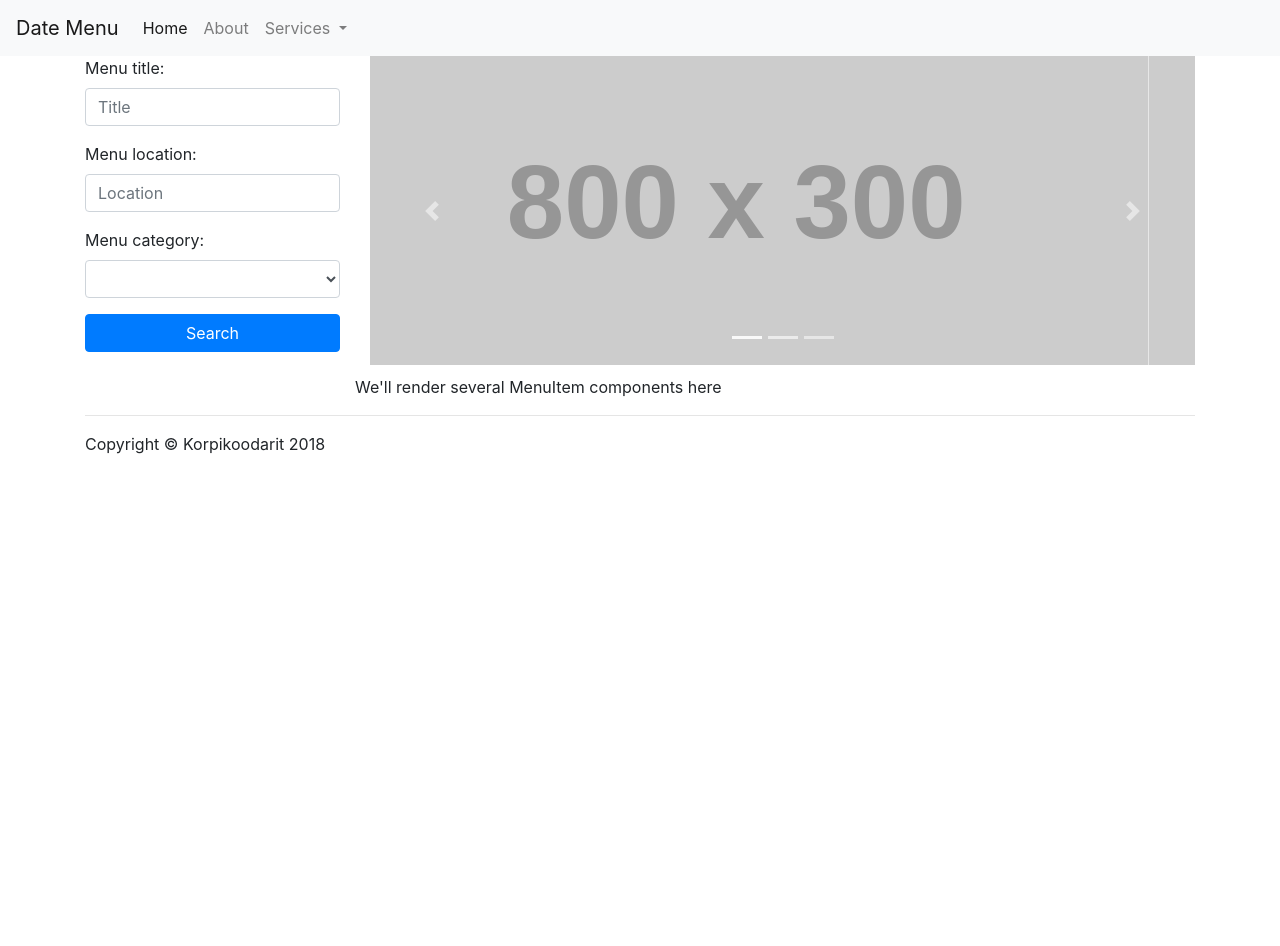
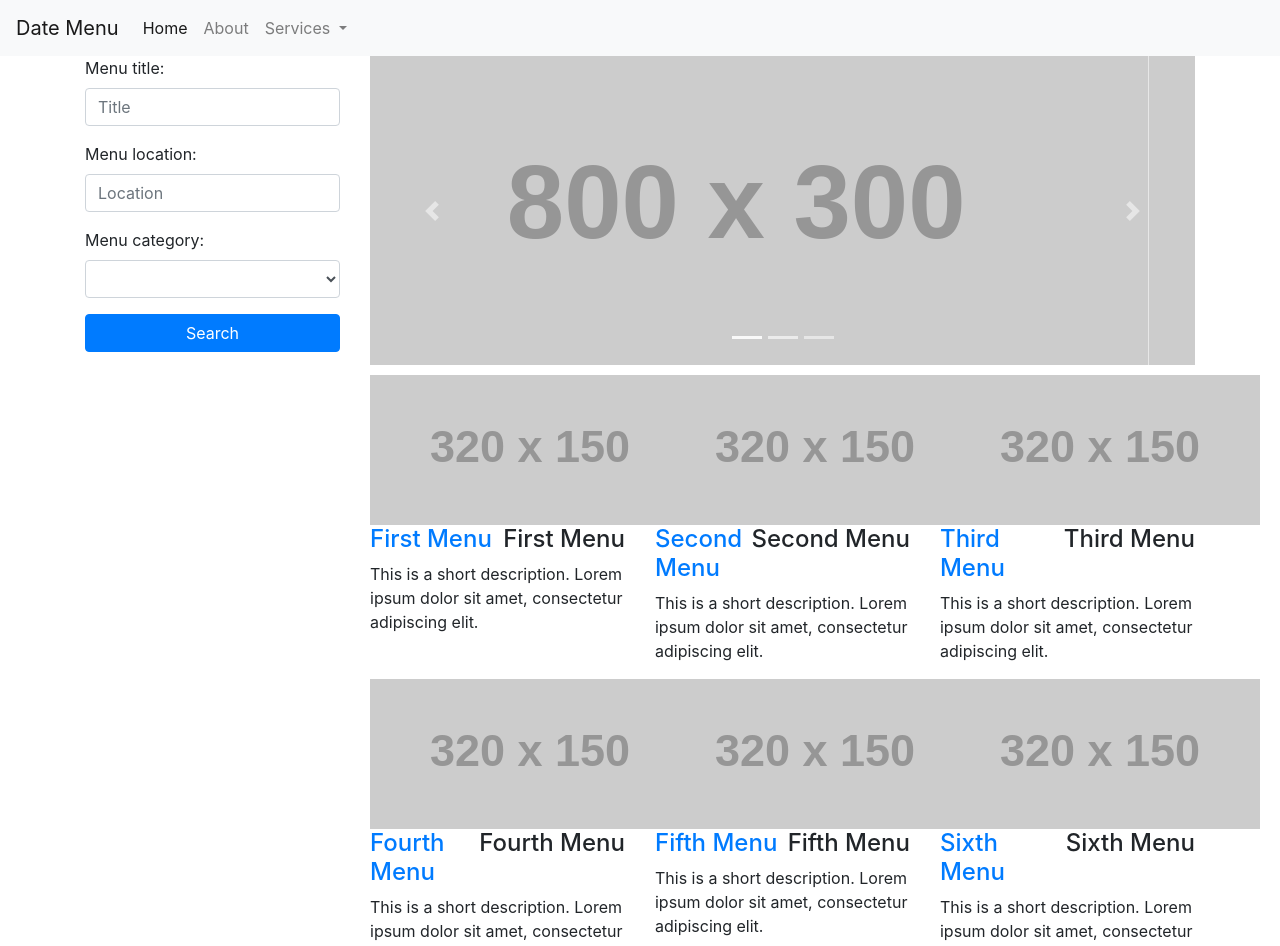
Before and after one commit to korpikoodari/menudating, an Angular app: page / in a window 1280 px wide. Shown: the top 946 px of the page. Before the commit the page ends 800 px from the top, so only its background shows below. Built offline with nearby package versions, Linux system fonts and the light colour scheme.

Commit message:
adding menu service with static mock menu data

```diff
--- a/src/app/app-routing.module.ts
+++ b/src/app/app-routing.module.ts
@@ -1,11 +1,13 @@
 import { HomeComponent } from './home/home.component';
+import { MenuDetailComponent } from './menu-detail/menu-detail.component';
 import { NgModule } from '@angular/core';
 import { Routes, RouterModule } from '@angular/router';
 
 const routes: Routes = [
 {
 path: '', component: HomeComponent
-}
+},
+{ path: 'menu', component: MenuDetailComponent}
 ];
 
 @NgModule({
--- a/src/app/app.module.ts
+++ b/src/app/app.module.ts
@@ -12,7 +12,7 @@ import { MenuItemComponent } from './menu-item/menu-item.component';
 import { MenuDetailComponent } from './menu-detail/menu-detail.component';
 import { SearchComponent } from './search/search.component';
 import { StarsComponent } from './stars/stars.component';
-
+import {MenuService} from'./shared/menu.service';
 
 @NgModule({
   declarations: [
@@ -30,7 +30,7 @@ import { StarsComponent } from './stars/stars.component';
     BrowserModule,
     AppRoutingModule
   ],
-  providers: [],
+  providers: [MenuService],
   bootstrap: [AppComponent]
 })
 export class AppModule { }
--- a/src/app/home/home.component.html
+++ b/src/app/home/home.component.html
@@ -4,5 +4,8 @@
 </div>
 </div>
 <div class="row">
-We'll render several MenuItem components here
+<div *ngFor="let menu of menus"
+class="col-sm-4 col-lg-4 col-md-4">
+<dating-menu-item [menu]="menu"></dating-menu-item>
 </div>
+</div>
--- a/src/app/home/home.component.ts
+++ b/src/app/home/home.component.ts
@@ -1,4 +1,5 @@
 import { Component, OnInit } from '@angular/core';
+import {Menu,MenuService} from '../shared/menu.service';
 
 @Component({
   selector: 'dating-home',
@@ -7,9 +8,12 @@ import { Component, OnInit } from '@angular/core';
 })
 export class HomeComponent implements OnInit {
 
-  constructor() { }
+  menus: Menu[]=[];
+
+  constructor(private menuService: MenuService) { }
 
   ngOnInit() {
+    this.menus=this.menuService.getMenus();
   }
 
 }
--- a/src/app/menu-item/menu-item.component.html
+++ b/src/app/menu-item/menu-item.component.html
@@ -1,3 +1,12 @@
-<p>
-  menu-item works!
-</p>
+<div class="thumbnail">
+<img src="http://placehold.it/320x150">
+<div class="caption">
+<h4 class="float-right">{{menu.title }}</h4>
+<h4><a [routerLink]="['/menus', menu.id]">{{menu.title}}</a>
+</h4>
+<p>{{menu.description}}</p>
+</div>
+<!-- <div class="ratings">
+<nga-stars [rating]="product.rating"></nga-stars>
+</div> -->
+</div>
--- a/src/app/menu-item/menu-item.component.ts
+++ b/src/app/menu-item/menu-item.component.ts
@@ -1,15 +1,11 @@
-import { Component, OnInit } from '@angular/core';
-
+import { Component,Input} from '@angular/core';
+import {Menu} from '../shared/menu.service';
 @Component({
   selector: 'dating-menu-item',
   templateUrl: './menu-item.component.html',
   styleUrls: ['./menu-item.component.css']
 })
-export class MenuItemComponent implements OnInit {
-
-  constructor() { }
-
-  ngOnInit() {
-  }
+export class MenuItemComponent  {
+    @Input() menu: Menu;
 
 }
--- a/src/app/shared/menu.service.ts
+++ b/src/app/shared/menu.service.ts
@@ -1,8 +1,76 @@
 import { Injectable } from '@angular/core';
+export class Menu {
+  constructor(
+    public id: number,
+    public title: string,
+    public location: string,
+    public rating: number,
+    public description: string,
+    public categories: string[]) {
+  }
+}
 
 @Injectable()
 export class MenuService {
 
   constructor() { }
 
+    getMenus(): Menu[] {
+    return menus.map(p => new Menu(p.id, p.title, p.location, p.rating, p.description, p.categories));
+  }
+
+  getMenuById(menuId: number): Menu {
+    return menus.find(p => p.id === menuId);
+  }
+
 }
+const menus = [
+  {
+    'id': 0,
+    'title': 'First Menu',
+    'location':'Espoo',
+    'rating': 4.3,
+    'description': 'This is a short description. Lorem ipsum dolor sit amet, consectetur adipiscing elit.',
+    'categories': ['fish', 'national food']
+  },
+  {
+    'id': 1,
+    'title': 'Second Menu',
+      'location':'Espoo',
+    'rating': 3.5,
+    'description': 'This is a short description. Lorem ipsum dolor sit amet, consectetur adipiscing elit.',
+    'categories': ['meat','chicken']
+  },
+  {
+    'id': 2,
+    'title': 'Third Menu',
+     'location':'Espoo',
+    'rating': 4.2,
+    'description': 'This is a short description. Lorem ipsum dolor sit amet, consectetur adipiscing elit.',
+    'categories': ['grill']
+  },
+  {
+    'id': 3,
+    'title': 'Fourth Menu',
+      'location':'Espoo',
+    'rating': 3.9,
+    'description': 'This is a short description. Lorem ipsum dolor sit amet, consectetur adipiscing elit.',
+    'categories': ['hamburger']
+  },
+  {
+    'id': 4,
+    'title': 'Fifth Menu',
+     'location':'Espoo',
+    'rating': 5,
+    'description': 'This is a short description. Lorem ipsum dolor sit amet, consectetur adipiscing elit.',
+    'categories': ['dairy', 'barbicue']
+  },
+  {
+    'id': 5,
+    'title': 'Sixth Menu',
+      'location':'Espoo',
+    'rating': 4.6,
+    'description': 'This is a short description. Lorem ipsum dolor sit amet, consectetur adipiscing elit.',
+    'categories': ['books']
+  }
+];
```
